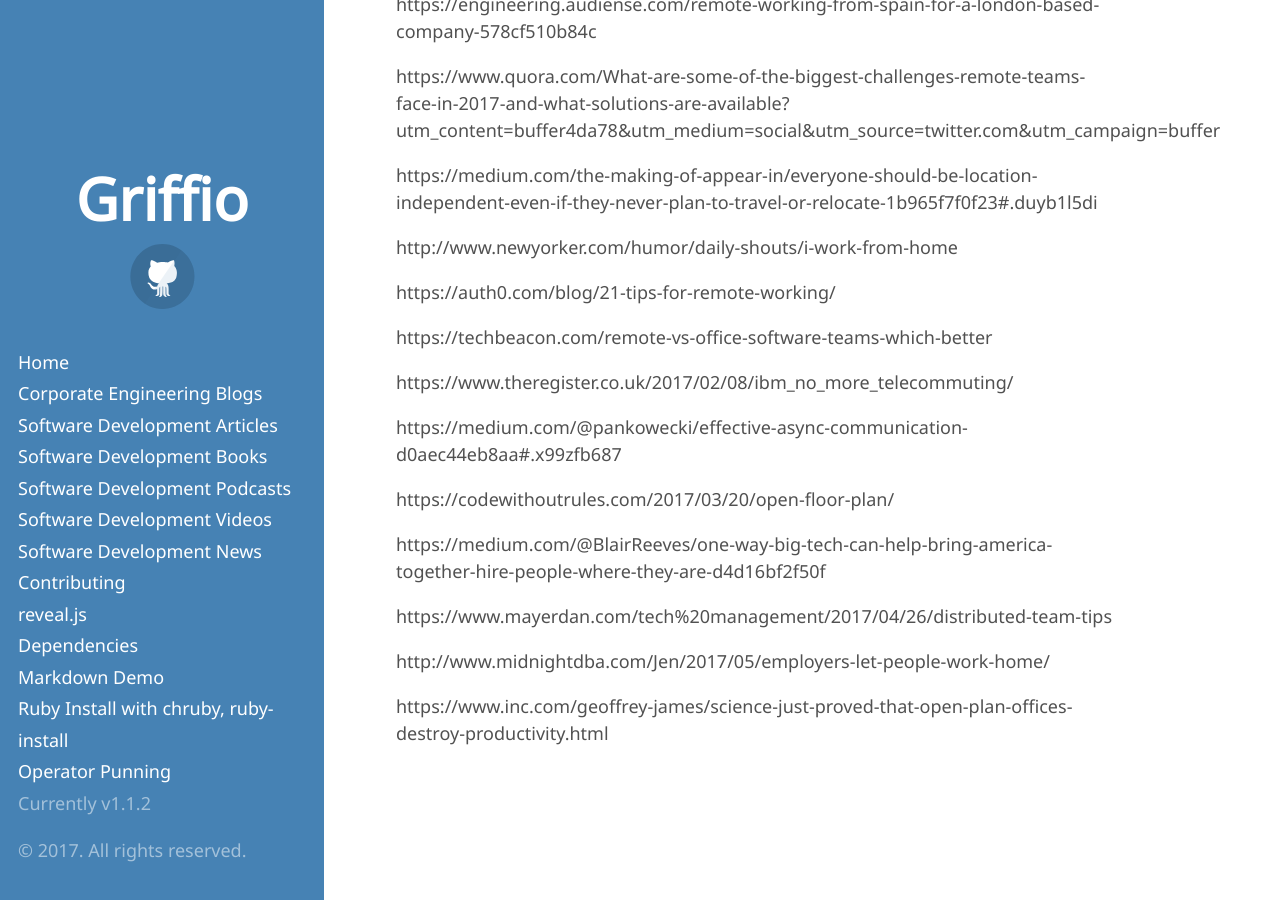
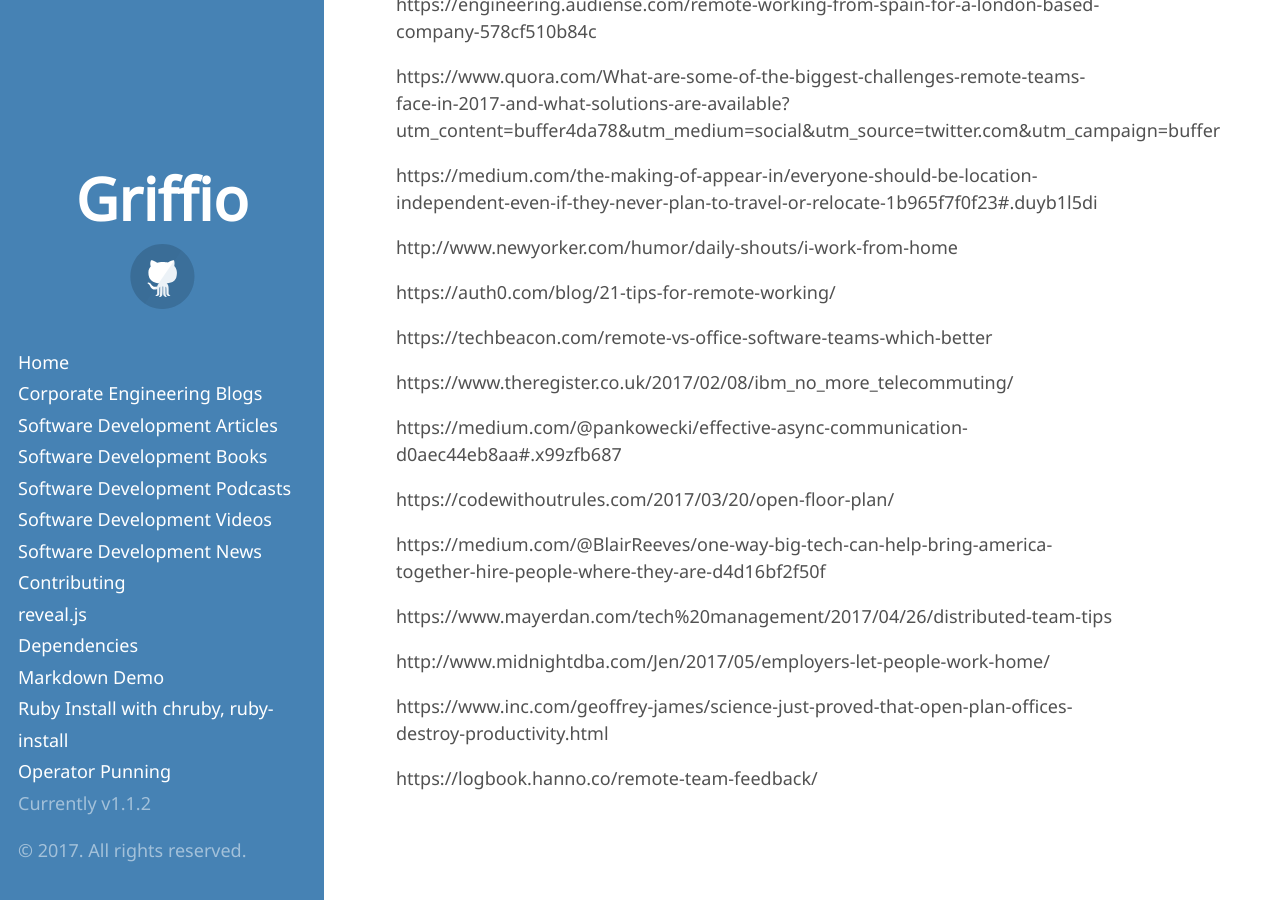
Before and after one commit to griffio/griffio.github.io, a Jekyll site: the page built from distributed_and_remote.md, in a window 1280 px wide and 900 px high, scrolled down 5499 px. Built offline with Jekyll 4.4.1, drawn with Linux system fonts in a browser that asks for light colours; some web fonts are replaced; our own code applies the rules of GitHub Pages for plain Markdown files; some of the changed lines change nothing that is shown.

Commit message:
remote-team-feedback/

```diff
--- a/distributed_and_remote.md
+++ b/distributed_and_remote.md
@@ -231,3 +231,5 @@ https://www.mayerdan.com/tech%20management/2017/04/26/distributed-team-tips
 http://www.midnightdba.com/Jen/2017/05/employers-let-people-work-home/
 
 https://www.inc.com/geoffrey-james/science-just-proved-that-open-plan-offices-destroy-productivity.html
+
+https://logbook.hanno.co/remote-team-feedback/
```
